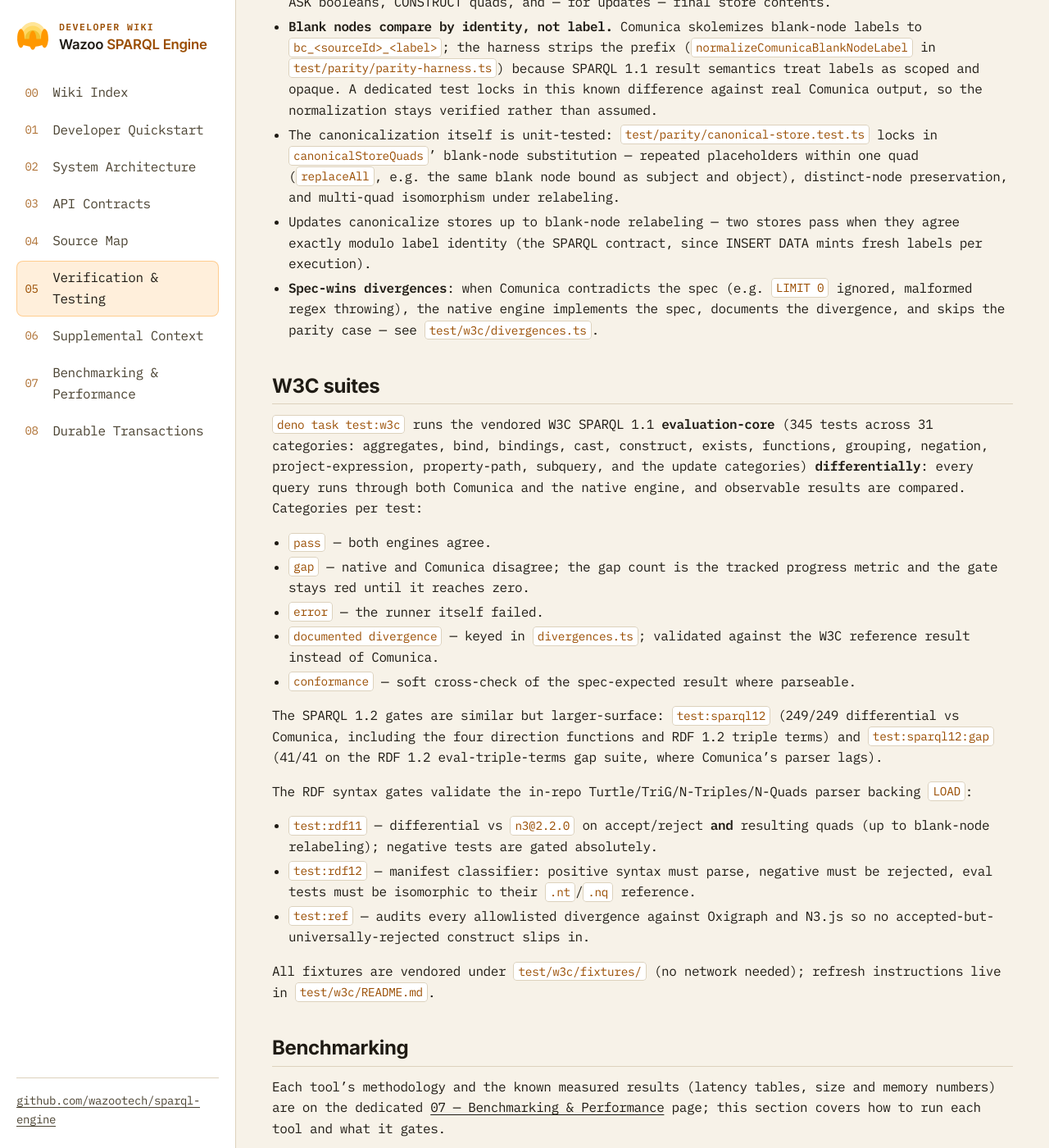
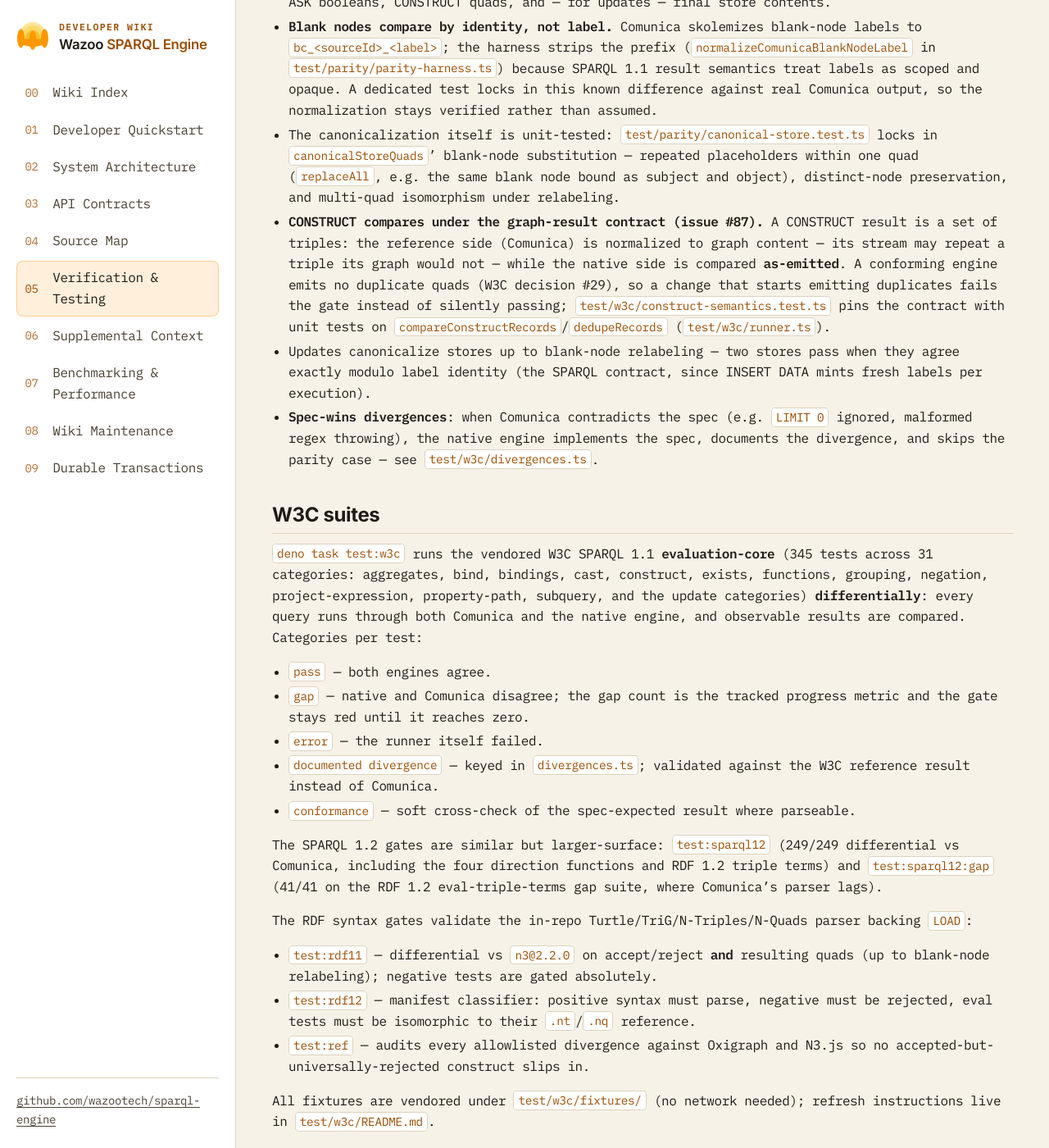
Before and after one commit to wazootech/sparql-engine, a Jekyll site: the page built from docs/05-testing.md, in a window 1280 px wide and 1400 px high, scrolled down 2038 px. Shown: the whole window at 82% size. Built offline with Jekyll 4.4.1, drawn with Linux system fonts in a browser that asks for light colours; some of the changed text lies outside the part shown.

Commit message:
docs: add wiki maintenance page + sync anchor; sync PR #97
Land the repeatable sync mechanism as a wiki page: 08-maintenance.md
codifies the Git-anchored delta process (symbol lines from deno doc
--json, counts from the runners, inventory from git ls-tree) with
docs/.sync-base as the last-synced commit anchor; nav gains 08 and
Durable Transactions moves to 09. Also syncs PR #97 (issue #87
CONSTRUCT multiset contract): new test/w3c/construct-semantics.test.ts
in the source map, and the reference-deduplicated / native-as-emitted
contract documented in the parity and benchmark sections.

🤖 Generated with Codebuff
Co-Authored-By: Codebuff <noreply@codebuff.com>

```diff
--- a/docs/05-testing.md
+++ b/docs/05-testing.md
@@ -81,6 +81,14 @@ The parity contract is **behavioral equivalence with
   blank-node substitution — repeated placeholders within one quad (`replaceAll`,
   e.g. the same blank node bound as subject and object), distinct-node
   preservation, and multi-quad isomorphism under relabeling.
+- **CONSTRUCT compares under the graph-result contract (issue #87).** A
+  CONSTRUCT result is a set of triples: the reference side (Comunica) is
+  normalized to graph content — its stream may repeat a triple its graph would
+  not — while the native side is compared **as-emitted**. A conforming engine
+  emits no duplicate quads (W3C decision #29), so a change that starts emitting
+  duplicates fails the gate instead of silently passing;
+  `test/w3c/construct-semantics.test.ts` pins the contract with unit tests on
+  `compareConstructRecords`/`dedupeRecords` (`test/w3c/runner.ts`).
 - Updates canonicalize stores up to blank-node relabeling — two stores pass when
   they agree exactly modulo label identity (the SPARQL contract, since INSERT
   DATA mints fresh labels per execution).
@@ -141,10 +149,11 @@ Two properties make the timings trustworthy:
 
 1. **Verification first.** Before any timing, every query asserts all three
    engines return identical results (`verifySelectEquality`,
-   `verifyAskEquality`, `verifyConstructEquality`,
-   `verifyConstructIsoEquality`), and every update asserts identical final store
-   contents on fresh stores (`verifyUpdateEquality`). A benchmark of a broken
-   engine fails loudly, not silently.
+   `verifyAskEquality`, `verifyConstructEquality`, `verifyConstructIsoEquality`
+   — CONSTRUCT under the graph-result multiset contract: reference deduplicated,
+   native as-emitted (issue #87) — and every update asserts identical final
+   store contents on fresh stores (`verifyUpdateEquality`). A benchmark of a
+   broken engine fails loudly, not silently.
 2. **Self-restoring updates.** The timed update deletes and re-inserts the same
    quads, netting to zero per iteration, so the benchmark stores never drift.
 
--- a/docs/_data/navigation.yml
+++ b/docs/_data/navigation.yml
@@ -25,6 +25,9 @@
 - title: Benchmarking & Performance
   num: "07"
   url: /07-benchmarking.html
+- title: Wiki Maintenance
+  num: "08"
+  url: /08-maintenance.html
 - title: Durable Transactions
-  num: "08"
+  num: "09"
   url: /durable-transactions.html
```
Also changed, not shown: docs/04-source-map.md (+26 -25 lines), docs/07-benchmarking.md (+5 -4 lines), docs/08-maintenance.md (added, +106 -0 lines), docs/README.md, 1 other file.
